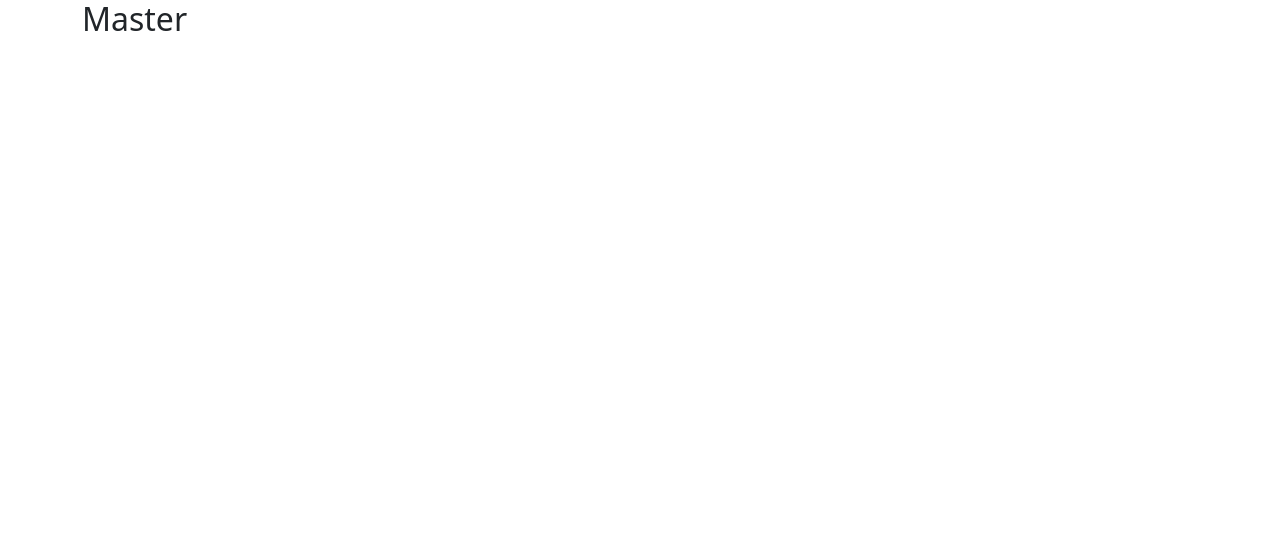
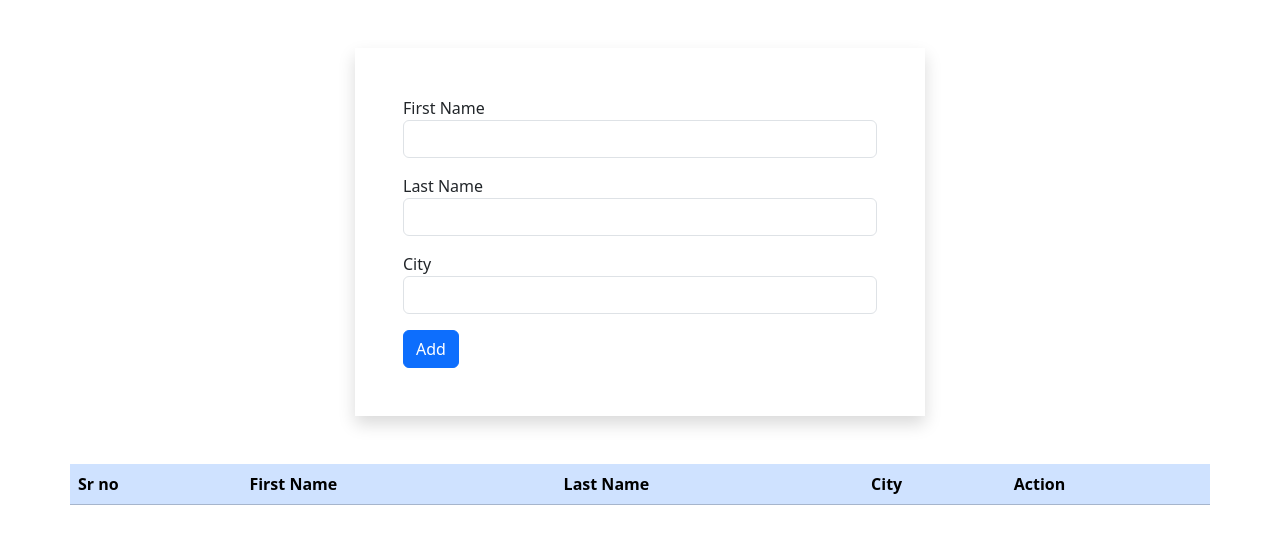
Before and after one commit to parthsinghblaze/6-feb-react-lecture, a React (Create React App) app: page / in a window 1280 px wide. Shown: the top 544 px of the page. Built offline with nearby package versions, Linux system fonts and the light colour scheme.

Commit message:
CRUD completed

```diff
--- a/src/App.js
+++ b/src/App.js
@@ -1,11 +1,89 @@
-import React from 'react'
+import React, { createContext, useState } from "react";
+import Form from "./components/Form";
+import Table from "./components/Table";
+
+function getLocalStorageData() {
+  const userInfo = localStorage.getItem('userInfo')
+
+  if(userInfo) {
+    return JSON.parse(localStorage.getItem('userInfo'))
+  }
+
+  return []
+
+}
+
+export const WrapperContext = createContext();
 
 function App() {
+  const [tableData, setTableData] = useState(getLocalStorageData);
+  const [firstName, setFirstName] = useState("");
+  const [lastName, setLastName] = useState("");
+  const [city, setCity] = useState("");
+  const [isEdit, setIsEdit] = useState(false)
+  const [itemId, setItemId] = useState(null)
+
+  function handleSubmit(e) {
+    e.preventDefault();
+    let formValue = {
+      id: new Date().getTime().toString(),
+      firstName,
+      lastName,
+      city,
+    };
+    setTableData([...tableData, formValue]);
+
+    localStorage.setItem("userInfo", JSON.stringify([...tableData, formValue]));
+
+    setFirstName("");
+    setLastName("");
+    setCity("");
+  }
+
+  function handleDelete(itemId) {
+    const filterTableData = tableData.filter((item) => item.id !== itemId)
+    localStorage.setItem('userInfo', JSON.stringify(filterTableData));
+    setTableData(filterTableData)
+  }
+
+  function getEditValue(data) {
+    const { id, firstName, lastName, city } = data
+    setFirstName(firstName)
+    setLastName(lastName)
+    setCity(city)
+    setIsEdit(true)
+    setItemId(id)
+  }
+
+  function handleEdit(e) {
+    e.preventDefault()
+    let editTableData = tableData.map((item) => {
+      if(item.id === itemId) {
+        return { id: item.id, firstName, lastName, city }
+      } else {
+        return item
+      }
+    })
+
+    localStorage.setItem('userInfo', JSON.stringify(editTableData))
+
+    setTableData(editTableData)
+
+    setFirstName("")
+    setLastName("")
+    setCity("")
+    setItemId(null)
+    setIsEdit(false)
+  }
+
   return (
-    <div className='container'>
-      <h2>Master</h2>
-    </div>
-  )
+    <WrapperContext.Provider value={{ setTableData, tableData, handleDelete, firstName, setFirstName, lastName, setLastName, city, setCity, getEditValue, isEdit, handleEdit, handleSubmit }}>
+      <div className="container-fluid">
+        <Form />
+        <Table />
+      </div>
+    </WrapperContext.Provider>
+  );
 }
 
-export default App
+export default App;
--- /dev/null
+++ b/src/components/Form.jsx
@@ -0,0 +1,67 @@
+import React, { useContext, useState } from "react";
+import { WrapperContext } from "../App";
+
+function Form() {
+  const {
+    tableData,
+    setTableData,
+    firstName,
+    setFirstName,
+    lastName,
+    setLastName,
+    city,
+    setCity,
+    isEdit,
+    handleEdit,
+    handleSubmit,
+  } = useContext(WrapperContext);
+
+  return (
+    <div className="container">
+      <div className="row">
+        <div className="col-md-6 offset-md-3 shadow my-5 p-5">
+          <form action="">
+            <div className="mb-3">
+              <label>First Name</label>
+              <input
+                type="text"
+                value={firstName}
+                onChange={(e) => setFirstName(e.target.value)}
+                className="form-control"
+              />
+            </div>
+            <div className="mb-3">
+              <label>Last Name</label>
+              <input
+                type="text"
+                value={lastName}
+                onChange={(e) => setLastName(e.target.value)}
+                className="form-control"
+              />
+            </div>
+            <div className="mb-3">
+              <label>City</label>
+              <input
+                type="text"
+                value={city}
+                onChange={(e) => setCity(e.target.value)}
+                className="form-control"
+              />
+            </div>
+            {isEdit ? (
+              <button className="btn btn-warning" onClick={handleEdit}>
+                Edit
+              </button>
+            ) : (
+              <button className="btn btn-primary" onClick={handleSubmit}>
+                Add
+              </button>
+            )}
+          </form>
+        </div>
+      </div>
+    </div>
+  );
+}
+
+export default Form;
--- /dev/null
+++ b/src/components/Table.jsx
@@ -0,0 +1,53 @@
+import React, { useContext } from "react";
+import { WrapperContext } from "../App";
+
+function Table() {
+  const { tableData, handleDelete, getEditValue } = useContext(WrapperContext);
+
+  return (
+    <div className="container">
+      <div className="row">
+        <table className="table table-primary">
+          <thead>
+            <tr>
+              <th>Sr no</th>
+              <th>First Name</th>
+              <th>Last Name</th>
+              <th>City</th>
+              <th>Action</th>
+            </tr>
+          </thead>
+          <tbody>
+            {tableData.map((item, index) => {
+              const { id, firstName, lastName, city } = item;
+              return (
+                <tr key={id}>
+                  <td>{index + 1}</td>
+                  <td>{firstName}</td>
+                  <td>{lastName}</td>
+                  <td>{city}</td>
+                  <td>
+                    <button
+                      className="btn btn-danger"
+                      onClick={() => handleDelete(id)}
+                    >
+                      Delete
+                    </button>
+                    <button
+                      className="btn btn-warning ms-3"
+                      onClick={() => getEditValue(item)}
+                    >
+                      Edit
+                    </button>
+                  </td>
+                </tr>
+              );
+            })}
+          </tbody>
+        </table>
+      </div>
+    </div>
+  );
+}
+
+export default Table;
```
